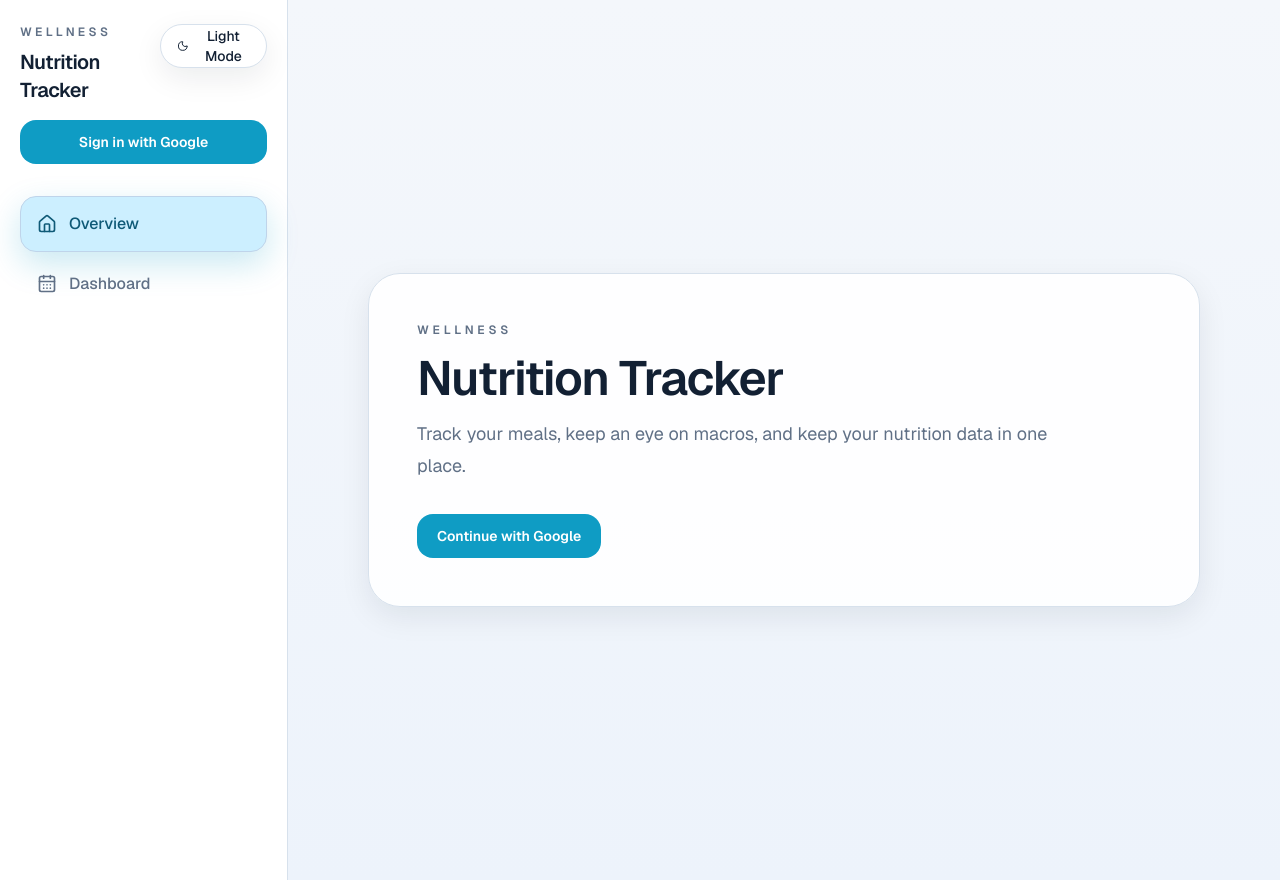
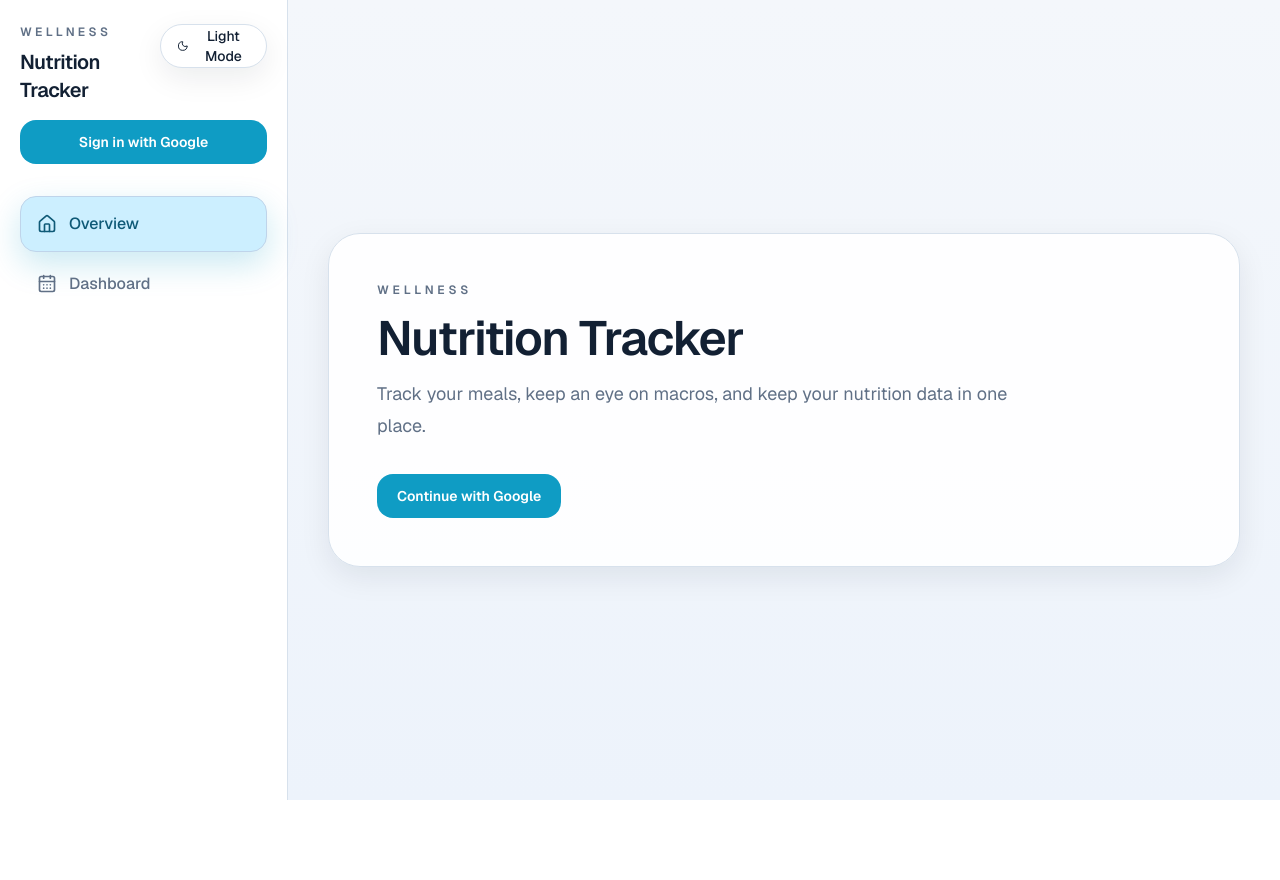
Before and after one commit to FinnWalker/nutrition-tracker, a Next.js app: page / in a window 1280 px wide. After the commit the page ends 800 px from the top, so only its background shows below. Built offline with nearby package versions, Linux system fonts and the light colour scheme; no server answers.

Commit message:
style: fix page overflow. Make navbar hidden on mobile

```diff
--- a/app/globals.css
+++ b/app/globals.css
@@ -77,7 +77,7 @@ html[data-theme="dark"] {
 }
 
 body {
-  min-height: 100vh;
+  min-height: 100dvh;
   background:
     linear-gradient(180deg, transparent 0%, var(--background-subtle) 100%),
     var(--background);
--- a/app/layout.tsx
+++ b/app/layout.tsx
@@ -33,15 +33,15 @@ export default function RootLayout(props: RootLayoutProps) {
       suppressHydrationWarning
       className={`${geistSans.variable} ${geistMono.variable} h-full antialiased`}
     >
-      <body className="min-h-full bg-background text-foreground">
+      <body className="min-h-dvh bg-background text-foreground">
         <ThemeProvider>
           <AuthSessionProvider>
-            <div className="min-h-screen md:grid md:grid-cols-[18rem_minmax(0,1fr)]">
+            <div className="min-h-dvh md:grid md:grid-cols-[18rem_minmax(0,1fr)]">
               <aside className="hidden border-r border-border bg-surface px-5 py-6 md:flex md:flex-col">
                 <SidebarNav />
               </aside>
 
-              <main className="min-h-screen px-5 py-8 md:px-10 md:py-10">
+              <main className="box-border flex min-h-dvh flex-col px-5 py-8 md:px-10 md:py-10">
                 <div className="mb-8 flex items-center justify-between gap-4 md:hidden">
                   <div>
                     <p className="text-xs font-semibold uppercase tracking-[0.28em] text-foreground-muted">
@@ -53,9 +53,6 @@ export default function RootLayout(props: RootLayoutProps) {
                   </div>
                   <ThemeToggle />
                 </div>
-                <div className="mb-8 md:hidden">
-                  <SidebarNav />
-                </div>
                 {props.children}
               </main>
             </div>
--- a/app/page.tsx
+++ b/app/page.tsx
@@ -2,8 +2,8 @@ import HomeCta from "./ui/home-cta";
 
 export default function Home() {
   return (
-    <main className="mx-auto flex min-h-screen w-full max-w-5xl items-center px-5 py-12 md:px-10">
-      <section className="w-full rounded-[2rem] border border-border bg-surface/90 p-8 shadow-soft md:p-12">
+    <section className="mx-auto flex w-full max-w-5xl flex-1 items-center">
+      <div className="w-full rounded-[2rem] border border-border bg-surface/90 p-8 shadow-soft md:p-12">
         <p className="text-xs font-semibold uppercase tracking-[0.32em] text-foreground-muted">
           Wellness
         </p>
@@ -15,7 +15,7 @@ export default function Home() {
           in one place.
         </p>
         <HomeCta />
-      </section>
-    </main>
+      </div>
+    </section>
   );
 }
```
Also changed, not shown: 1 other file (tests, documents, lock files or other folders).
